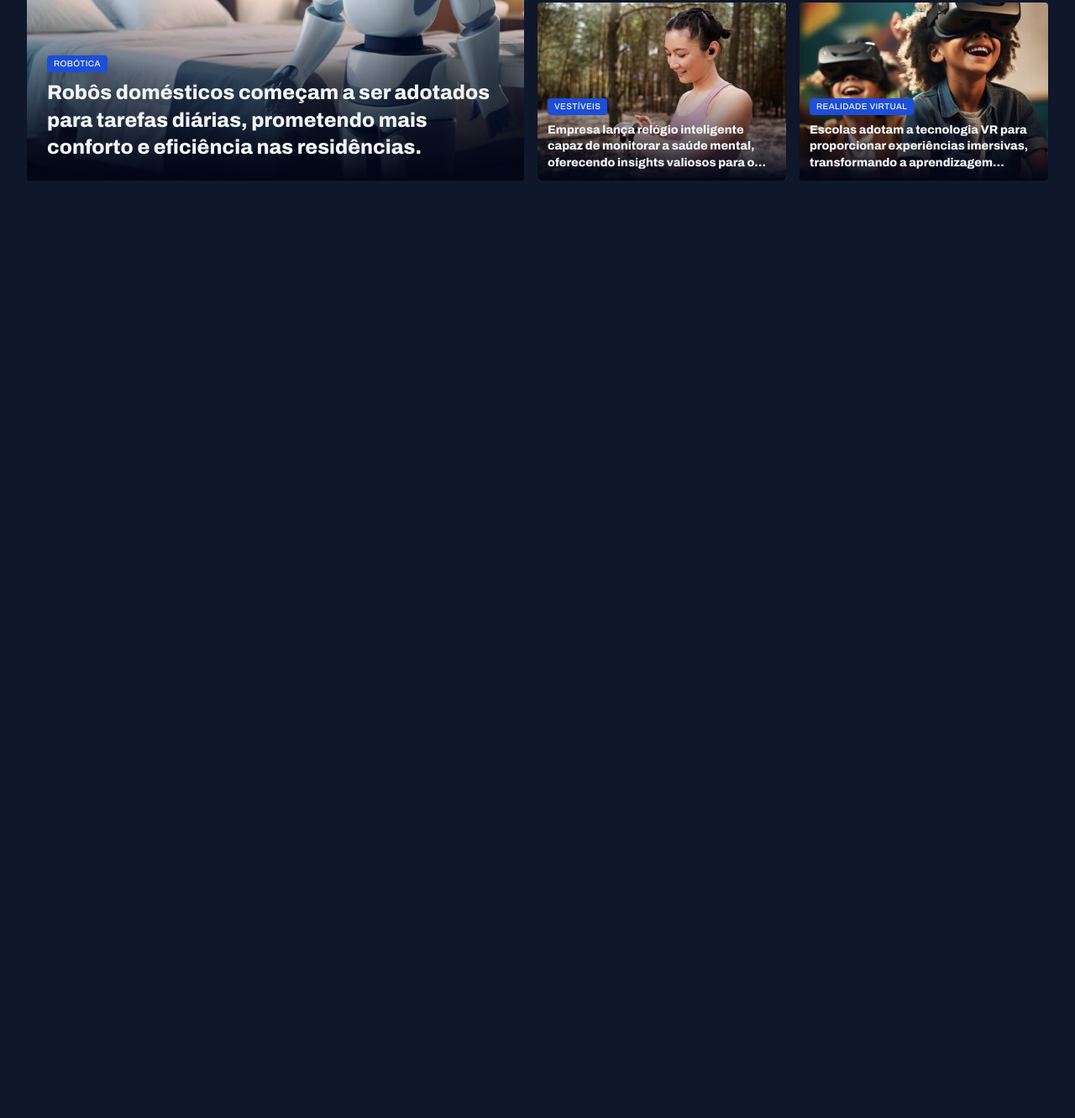
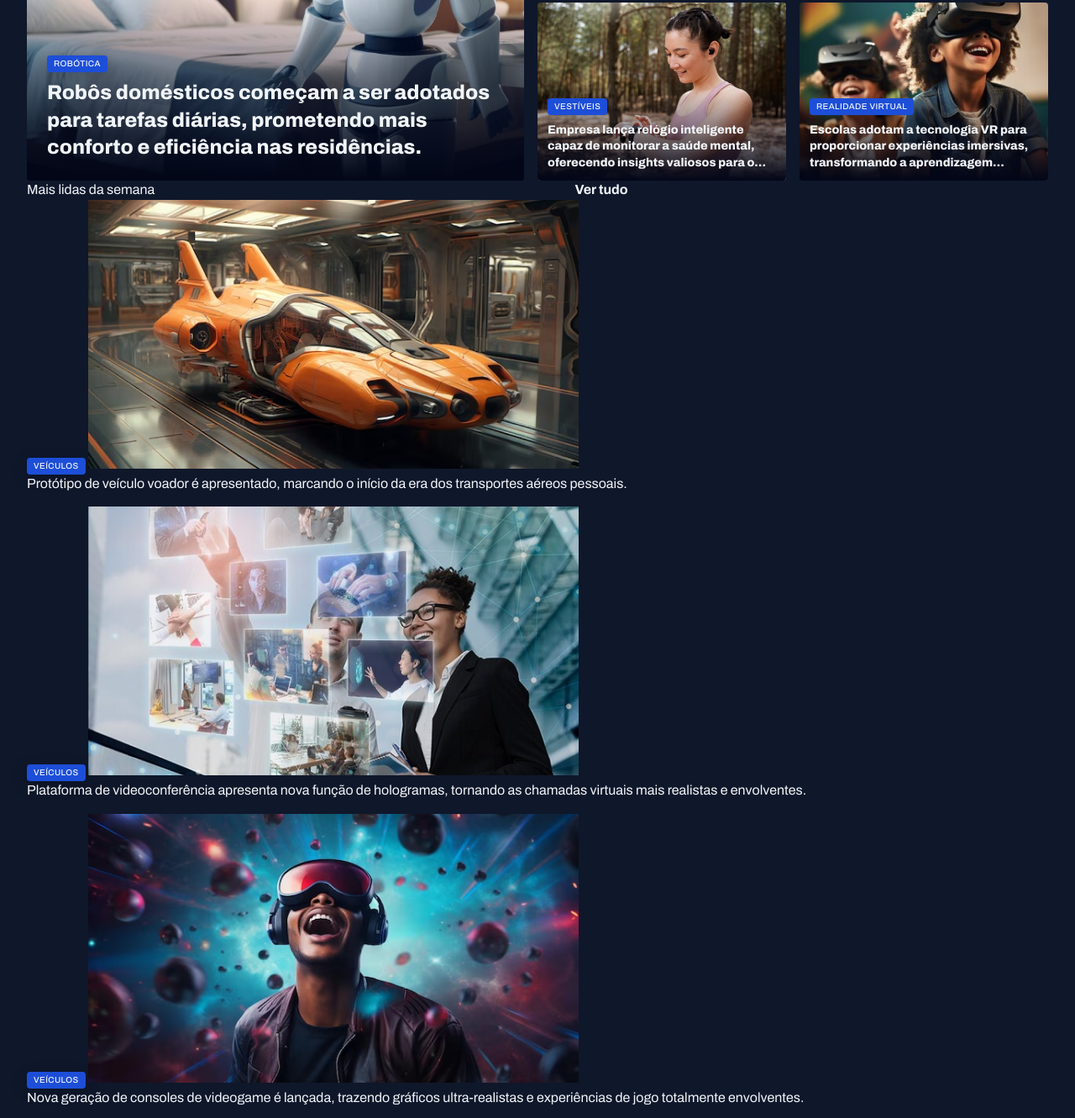
Before and after one commit to nicolycunha/portal-noticias, a plain HTML site: page index.html in a window 1280 px wide. Shown: the part 389-1720 px from the top of the page at 84% size. Before the commit the page ends 800 px from the top, so only its background shows below. Drawn offline with Linux system fonts and the light colour scheme.

Commit message:
feat: add structure most read

```diff
--- a/index.html
+++ b/index.html
@@ -53,7 +53,7 @@
 
           <figcaption>
             <span class="content-tag">robótica</span>
-            <h2 class="text-2xl">
+            <h2 class="text-2xl ellipsis">
               Robôs domésticos começam a ser adotados para tarefas diárias,
               prometendo mais conforto e eficiência nas residências.
             </h2>
@@ -66,7 +66,7 @@
 
             <figcaption>
               <span class="content-tag">Hologramas</span>
-              <h2 class="text-lg">
+              <h2 class="text-lg ellipsis">
                 Novo Smartphone Projetor 3D chega ao mercado, transformando a
                 forma como vemos nossas telas!
               </h2>
@@ -78,7 +78,7 @@
 
             <figcaption>
               <span class="content-tag">Internet</span>
-              <h2 class="text-lg">
+              <h2 class="text-lg ellipsis">
                 Tecnologia 6G chega às metrópoles brasileiras, prometendo
                 revolucionar a forma como vivemos e nos comunicamos.
               </h2>
@@ -90,7 +90,7 @@
 
             <figcaption>
               <span class="content-tag">Vestíveis</span>
-              <h2 class="text-lg">
+              <h2 class="text-lg ellipsis">
                 Empresa lança relógio inteligente capaz de monitorar a saúde
                 mental, oferecendo insights valiosos para o bem-estar pessoal.
               </h2>
@@ -102,7 +102,7 @@
 
             <figcaption>
               <span class="content-tag">Realidade Virtual</span>
-              <h2 class="text-lg">
+              <h2 class="text-lg ellipsis">
                 Escolas adotam a tecnologia VR para proporcionar experiências
                 imersivas, transformando a aprendizagem tradicional.
               </h2>
@@ -110,6 +110,55 @@
           </figure>
         </div>
       </section>
+
+      <section class="weekly">
+        <header class="grid grid-flow-col">
+          <h3>Mais lidas da semana</h3>
+          <a href="#" class="grid grid-flow-col">
+            <strong>Ver tudo</strong>
+            <span></span>
+          </a>
+        </header>
+
+        <div class="grid gap-16">
+          <figure>
+            <span class="content-tag">Veículos</span>
+            <img src="assets/images/Image 06.png" alt="" />
+            <p class="ellipsis">
+              Protótipo de veículo voador é apresentado, marcando o início da
+              era dos transportes aéreos pessoais.
+            </p>
+          </figure>
+
+          <figure>
+            <span class="content-tag">Veículos</span>
+            <img src="assets/images/Image 07.png" alt="" />
+            <p class="ellipsis">
+              Plataforma de videoconferência apresenta nova função de
+              hologramas, tornando as chamadas virtuais mais realistas e
+              envolventes.
+            </p>
+          </figure>
+
+          <figure>
+            <span class="content-tag">Veículos</span>
+            <img src="assets/images/Image 08.png" alt="" />
+            <p class="ellipsis">
+              Nova geração de consoles de videogame é lançada, trazendo gráficos
+              ultra-realistas e experiências de jogo totalmente envolventes.
+            </p>
+          </figure>
+
+          <figure>
+            <span class="content-tag">Veículos</span>
+            <img src="assets/images/Image 09.png" alt="" />
+            <p class="ellipsis">
+              Projeto busca oferecer internet de alta velocidade em áreas
+              remotas através de satélites.
+            </p>
+          </figure>
+        </div>
+      </section>
     </main>
   </body>
 </html>
--- a/styles/sections.css
+++ b/styles/sections.css
@@ -24,13 +24,6 @@
 
       &:has(.text-lg) {
         padding: 12px;
-
-        h2 {
-          display: -webkit-box;
-          -webkit-line-clamp: 3;
-          overflow: hidden;
-          -webkit-box-orient: vertical;
-        }
       }
 
       h2 {
--- a/styles/utility.css
+++ b/styles/utility.css
@@ -30,3 +30,10 @@
 .text-sm {
   font: var(--text-sm);
 }
+
+.ellipsis {
+  display: -webkit-box;
+  -webkit-line-clamp: 3;
+  overflow: hidden;
+  -webkit-box-orient: vertical;
+}
```
